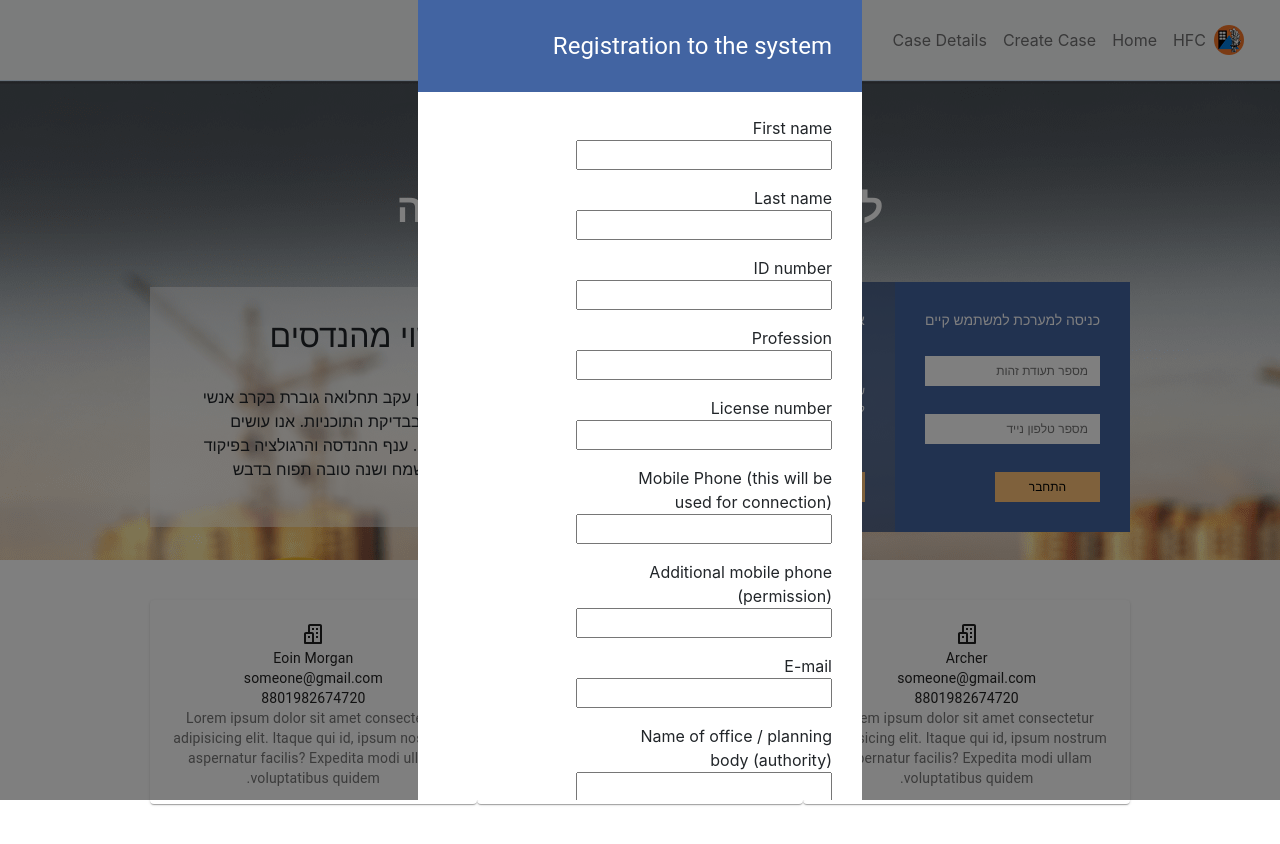
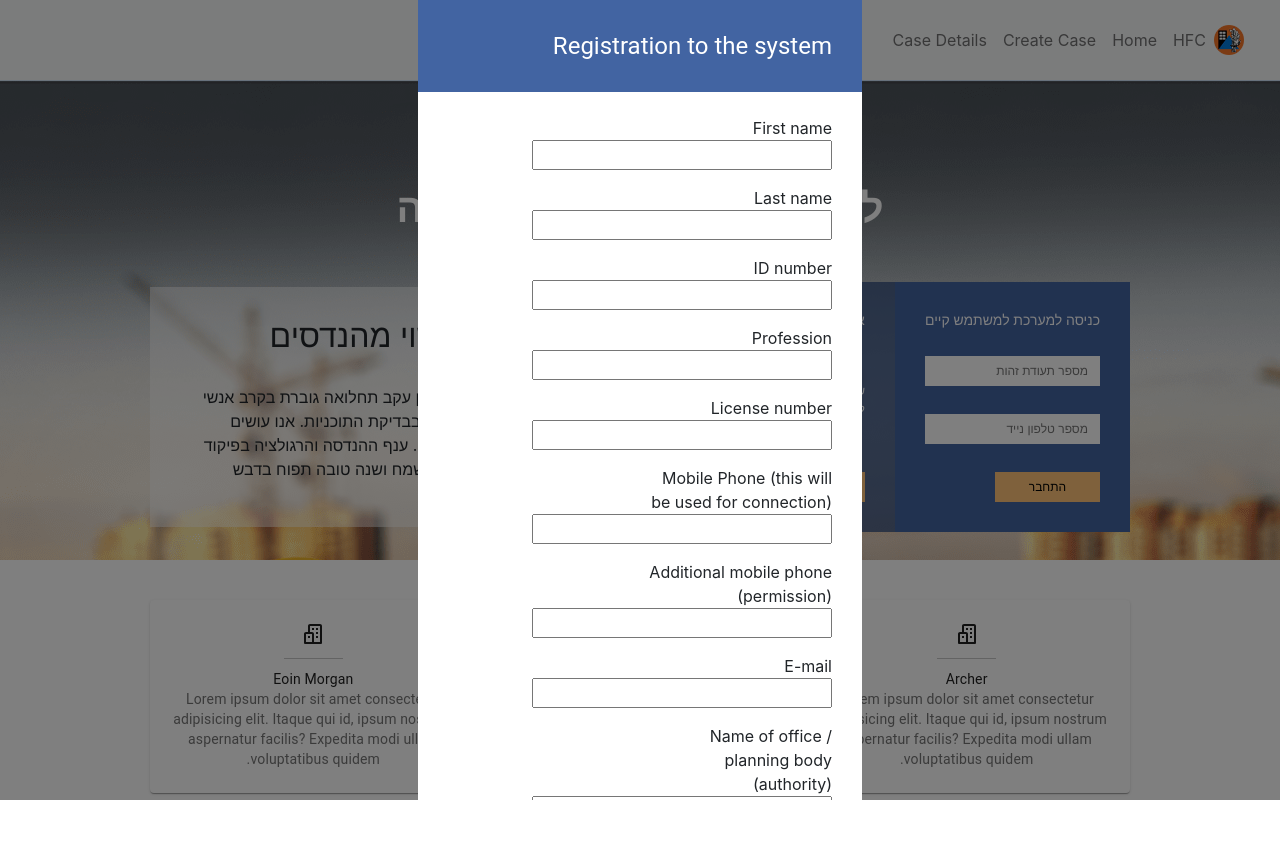
Before and after one commit to ahadnur/tofes4, a React (Create React App) app: page / in a window 1280 px wide. Both pictures are taken after a click on the button "חלה תקלה". Built offline with nearby package versions, Linux system fonts and the light colour scheme.

Commit message:
home desgin modiffied

```diff
--- a/src/component/Styles/dashboard/dContent.css
+++ b/src/component/Styles/dashboard/dContent.css
@@ -53,7 +53,7 @@
 }
 .filter__button {
     display: flex;
-    justify-content: center;
+    justify-content: space-between;
     box-sizing: border-box;
 }
 .filter__button .filter__item{
@@ -61,6 +61,8 @@
     padding: 8px;
     min-width: 180px;
     min-height: 5px;
+    border: none;
+    background: none;
 }
 
 @media screen and (max-width: 768px) {
--- a/src/component/Styles/home/content.css
+++ b/src/component/Styles/home/content.css
@@ -15,7 +15,7 @@
   display: flex;
   justify-content: center;
   align-items: center;
-  margin: auto;
+  margin-bottom: 50px;
 }
 .content-heading {
   padding-top: 3rem;
@@ -30,7 +30,6 @@
   padding: 30px;
   background-color: rgba(255, 255, 255, 0.459);
   width: 500px;
-
 }
 .left-content h3 {
   font-size: 32px;
@@ -38,7 +37,6 @@
 }
 .left-content p {
   font-size: 16px;
-
 }
 .right-content-right {
   background-color: #4264a2;
@@ -101,7 +99,7 @@
   width: 60%;
 }
 
-.css-nzinn5-MuiContainer-root{
+.css-nzinn5-MuiContainer-root {
   padding-left: 0 !important;
   padding-right: 0 !important;
 }
@@ -111,10 +109,13 @@
   font-size: 20px !important;
 }
 
-.form_control{
-  padding:  0 30px 30px 0;
+.form_control {
+  width: 400px !important;
   display: flex !important;
   flex-direction: column !important;
+}
+.form_control input {
+  width: 300px;
 }
 
 @media screen and (max-width: 768px) {
--- a/src/component/home/Content.js
+++ b/src/component/home/Content.js
@@ -1,8 +1,5 @@
 import '../Styles/home/content.css'
 import Button from '@mui/material/Button';
-import CssBaseline from '@mui/material/CssBaseline';
-import TextField from '@mui/material/TextField';
-import Link from '@mui/material/Link';
 import Grid from '@mui/material/Grid';
 import Box from '@mui/material/Box';
 import Typography from '@mui/material/Typography';
@@ -21,7 +18,7 @@ const useStyles = makeStyles(theme => ({
         left: '10%',
         overflow: 'scroll',
         height: '100%',
-        display: 'block'
+        display: 'block',
     }
 }))
 export const Content = () => {
@@ -126,7 +123,7 @@ export const Content = () => {
                                 type="submit"
                                 variant="contained"
                                 sx={{ mt: 3, mb: 2 }}
-                                style={{ backgroundColor: "#ffc478", margin: '30px 30px 30px 0' }}
+                                style={{ backgroundColor: "#ffc478", margin: '30px 0 30px 0' }}
                             >
                                 Sign Up
                             </Button>
--- a/src/component/home/Footer.js
+++ b/src/component/home/Footer.js
@@ -50,7 +50,7 @@ const Footer = () => {
         <footer className="footer">
             {
                 buildingData.map((item) =>
-                    <Cardd name={item.name} email={item.email} phone={item.phone} style={{textAlign: 'center'}}/>
+                    <Cardd name={item.name} style={{textAlign: 'center'}}/>
                 )
             }
         </footer>
@@ -63,25 +63,18 @@ const Cardd = (props) => {
     return(
         <div className={classes.footer}>
             <Card className={classes.root}>
-            <CardActionArea>
-                <CardContent style={{textAlign: 'center'}}>
+            <CardContent style={{textAlign: 'center'}}>
                 <Typography  variant="h5" component="h1">
                     <BiBuildings value={{ className: 'reactIcons' }} />
                 </Typography>
+                <hr style={{width: '20%', margin: '10px auto' }}/>
                 <Typography  variant="body2" component="p">
                     {props.name}
-                </Typography>
-                <Typography  variant="body2" component="p">
-                    {props.email}
-                </Typography>
-                <Typography  variant="body2" component="p">
-                    {props.phone}
                 </Typography>
                 <Typography variant="body2" color="textSecondary" component="p">
                     Lorem ipsum dolor sit amet consectetur adipisicing elit. Itaque qui id, ipsum nostrum aspernatur facilis? Expedita modi ullam voluptatibus quidem.
                 </Typography>
                 </CardContent>
-            </CardActionArea>
         </Card>
         </div>
     )
```
